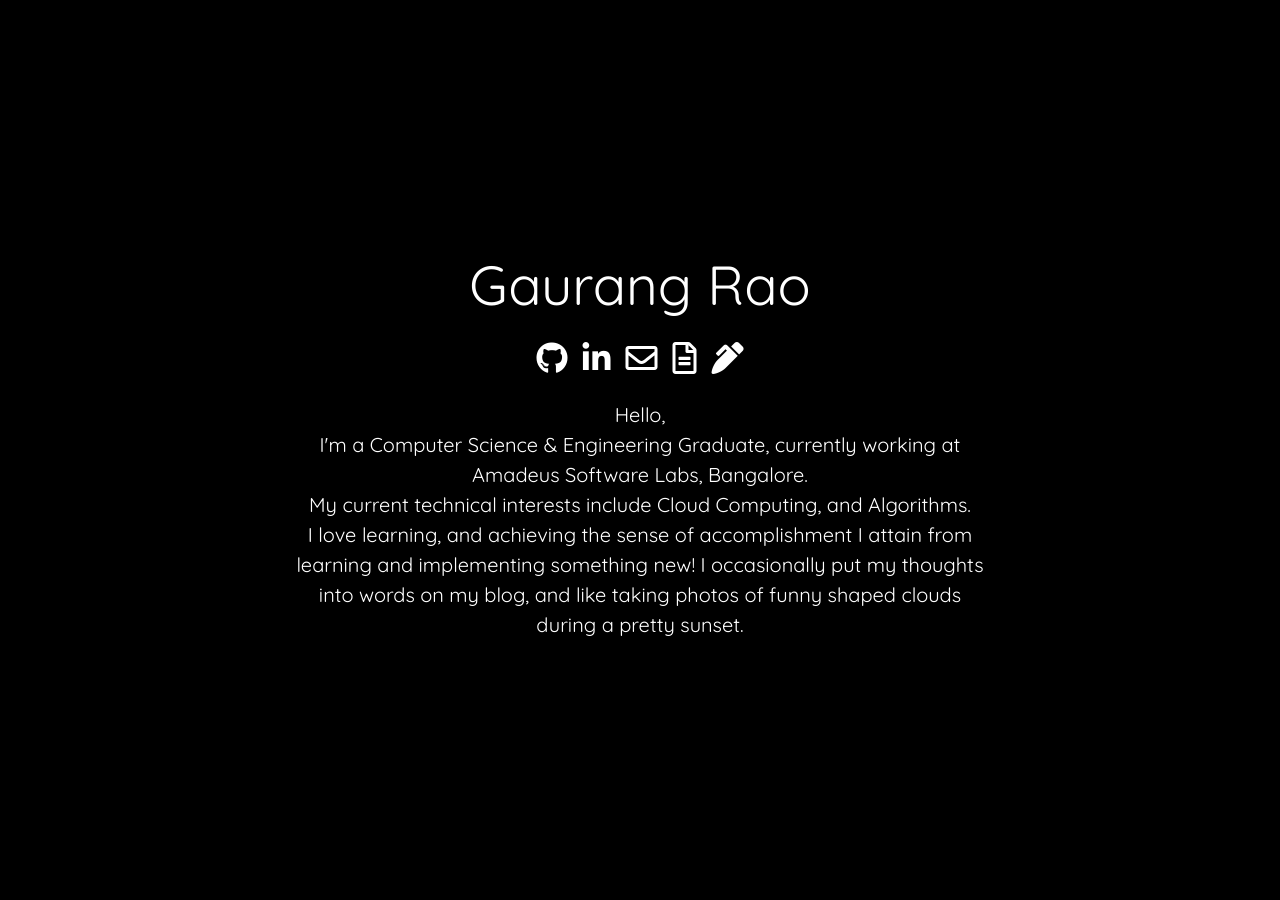
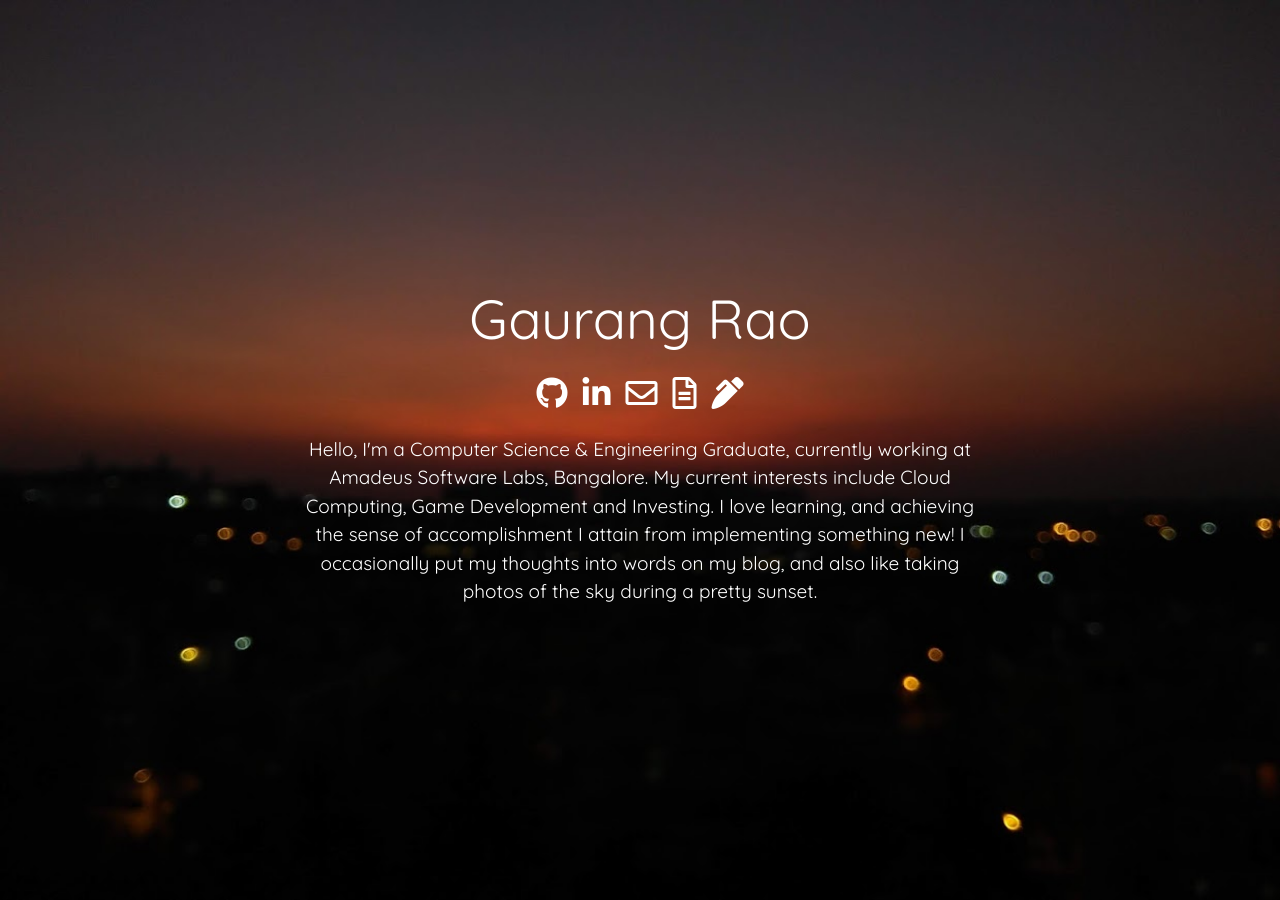
Before and after one commit to gaupeng/gaupeng.github.io, a Jekyll site: the page index.html, which Jekyll copies as it is, in a window 1280 px wide. Built offline with Jekyll 4.4.1, drawn with Linux system fonts in a browser that asks for light colours.

Commit message:
Add sunset bg
Signed-off-by: Gaurang Rao <gaurang.r.rao@gmail.com>

```diff
--- a/_config.yml
+++ b/_config.yml
@@ -23,7 +23,7 @@ email: gaurang.r.rao@gmail.com
 description: >- # this means to ignore newlines until "baseurl:"
   Hello,
   I'm a Computer Science & Engineering Student at PES University, Bangalore.
-  My current technical interests include Machine Learning and Data Science.
+  My current interests lie in Cloud Computing, Game Development and Investing.
   I love learning, and achieving the sense of accomplishment I attain from learning and implementing something new!
 baseurl: "" # the subpath of your site, e.g. /blog
 url: "" # the base hostname & protocol for your site, e.g. http://example.com
--- a/assets/css/index.css
+++ b/assets/css/index.css
@@ -1,6 +1,8 @@
 .content {
-  vertical-align: center;
-  background-color: black;
+  background: url('../images/sunset.jpg');
+  background-repeat: no-repeat;
+  background-attachment: fixed;
+  background-size: 100% 100%;
 }
 
 .innerbody {
@@ -18,11 +20,12 @@
 .subhead {
   color: white;
   font-family: "Quicksand", sans-serif;
-  font-size: 20px;
+  font-size: 19px;
   text-align: center;
 }
 
-.dp {
+
+.sunset {
   display: block;
   margin-left: auto;
   margin-right: auto;
--- a/index.html
+++ b/index.html
@@ -30,12 +30,12 @@
         </div>
         <br>
         <p class="subhead">
-          Hello,<br />
-          I'm a Computer Science & Engineering Graduate, currently working at Amadeus Software Labs, Bangalore. <br />
-          My current technical interests include Cloud Computing, and Algorithms. <br />
+          Hello,
+          I'm a Computer Science & Engineering Graduate, currently working at Amadeus Software Labs, Bangalore.
+          My current interests include Cloud Computing, Game Development and Investing.
           I love learning, and achieving the sense of accomplishment I attain from
-          learning and implementing something new! I occasionally put my thoughts into
-          words on my blog, and like taking photos of funny shaped clouds during a pretty sunset.
+          implementing something new! I occasionally put my thoughts into
+          words on my blog, and also like taking photos of the sky during a pretty sunset.
         </p>
       </div>
     </div>
```
Also changed, not shown: assets/images/sunset.jpg (added).
